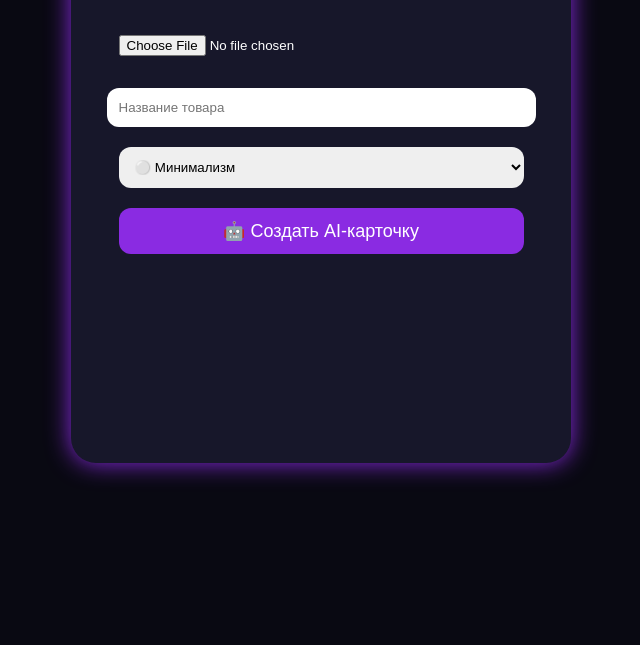
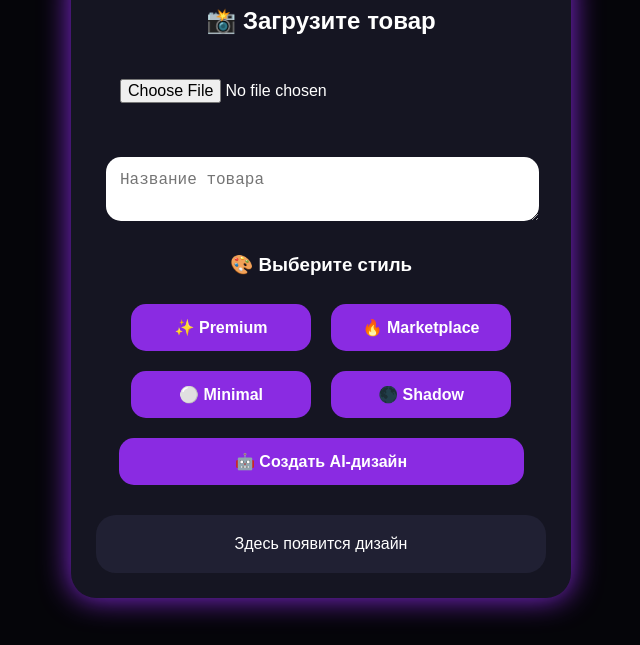
Before and after one commit to musaevsalik944-dev/ShadowCardAI, a plain HTML site: page index.html in a window 1280 px wide. Shown: the part 155-800 px from the top of the page, without its empty margins (319-959 px from the left). Drawn offline with Linux system fonts and the light colour scheme.

Commit message:
Update index.html

```diff
--- a/index.html
+++ b/index.html
@@ -6,44 +6,72 @@
 
 <style>
 body{
-background:#090912;
+margin:0;
+background:#050509;
 color:white;
-font-family:Arial;
+font-family:Arial,sans-serif;
 text-align:center;
-padding:20px;
+}
+
+.container{
+padding:25px;
+max-width:500px;
+margin:auto;
+}
+
+.logo{
+font-size:32px;
+font-weight:bold;
+color:#b36cff;
 }
 
 .box{
-max-width:450px;
-margin:auto;
-background:#17172a;
+background:#151522;
+border-radius:25px;
 padding:25px;
-border-radius:25px;
-box-shadow:0 0 25px #8a2be2;
+margin-top:20px;
+box-shadow:0 0 30px #8a2be2;
 }
 
-h1{
-color:#b36cff;
-}
-
-input, select, button{
+input,select,button,textarea{
 width:90%;
-padding:12px;
+padding:14px;
 margin:10px;
-border-radius:12px;
-border:0;
+border-radius:15px;
+border:none;
+font-size:16px;
 }
 
 button{
 background:#8a2be2;
 color:white;
-font-size:18px;
+font-weight:bold;
 }
 
-canvas{
+.preview{
+margin-top:20px;
+}
+
+img{
 max-width:100%;
+border-radius:20px;
+}
+
+.result{
+background:#202033;
+padding:20px;
+border-radius:20px;
 margin-top:20px;
-border-radius:15px;
+}
+
+.style{
+display:flex;
+flex-wrap:wrap;
+justify-content:center;
+}
+
+.style button{
+width:40%;
 }
 </style>
 
@@ -51,38 +79,69 @@ border-radius:15px;
 
 <body>
 
+<div class="container">
+
+<div class="logo">🌑 ShadowCard AI</div>
+
+<p>AI-дизайнер карточек товаров</p>
+
+
 <div class="box">
 
-<h1>🌑 ShadowCard AI</h1>
+<h2>📸 Загрузите товар</h2>
 
-<p>Создай AI-карточку товара</p>
+<input type="file" id="photo" accept="image/*">
 
-<input id="photo" type="file" accept="image/*">
+<div class="preview">
+<img id="preview" style="display:none">
+</div>
 
-<input id="name" placeholder="Название товара">
 
-<select id="style">
-<option>⚪ Минимализм</option>
-<option>🟣 Премиум</option>
-<option>🔥 Маркетплейс</option>
-<option>🌑 Shadow Style</option>
-</select>
+<textarea id="name" placeholder="Название товара"></textarea>
 
-<button onclick="createCard()">
-🤖 Создать AI-карточку
+
+<h3>🎨 Выберите стиль</h3>
+
+<div class="style">
+
+<button onclick="setStyle('Premium')">
+✨ Premium
 </button>
 
-<canvas id="canvas"></canvas>
+<button onclick="setStyle('Marketplace')">
+🔥 Marketplace
+</button>
+
+<button onclick="setStyle('Minimal')">
+⚪ Minimal
+</button>
+
+<button onclick="setStyle('Shadow')">
+🌑 Shadow
+</button>
+
+</div>
+
+
+<button onclick="createDesign()">
+🤖 Создать AI-дизайн
+</button>
+
+
+<div class="result" id="result">
+Здесь появится дизайн
+</div>
+
+
+</div>
 
 </div>
 
 
 <script>
 
-let img=new Image();
-let canvas=document.getElementById("canvas");
-let ctx=canvas.getContext("2d");
-let loaded=false;
+let image="";
+let style="Premium";
 
 
 document.getElementById("photo").onchange=function(){
@@ -91,18 +150,12 @@ let reader=new FileReader();
 
 reader.onload=function(e){
 
-img.onload=function(){
+image=e.target.result;
 
-canvas.width=img.width;
-canvas.height=img.height;
+let img=document.getElementById("preview");
 
-ctx.drawImage(img,0,0);
-
-loaded=true;
-
-}
-
-img.src=e.target.result;
+img.src=image;
+img.style.display="block";
 
 }
 
@@ -112,41 +165,40 @@ reader.readAsDataURL(this.files[0]);
 
 
 
-function createCard(){
+function setStyle(s){
 
-if(!loaded){
-alert("Сначала загрузите фото");
-return;
+style=s;
+
 }
 
+
+function createDesign(){
+
 let name=document.getElementById("name").value;
-let style=document.getElementById("style").value;
+
+if(name==""){
+name="Ваш товар";
+}
 
 
-ctx.drawImage(img,0,0);
+document.getElementById("result").innerHTML=`
 
+<h2>✨ AI дизайн готов</h2>
 
-ctx.fillStyle="rgba(0,0,0,0.55)";
-ctx.fillRect(0,canvas.height-160,canvas.width,160);
+<img src="${image}">
 
+<h3>${name}</h3>
 
-ctx.fillStyle="white";
-ctx.font="bold 40px Arial";
+<p>Стиль: ${style}</p>
 
+<p>🌑 Создано в ShadowCard AI</p>
 
-ctx.fillText("🔥 "+name,30,canvas.height-100);
-
-
-ctx.font="28px Arial";
-ctx.fillText(style,30,canvas.height-55);
-
-
-ctx.fillText("✨ AI DESIGN",30,canvas.height-20);
-
+`;
 
 }
 
 </script>
 
+
 </body>
 </html>
```
